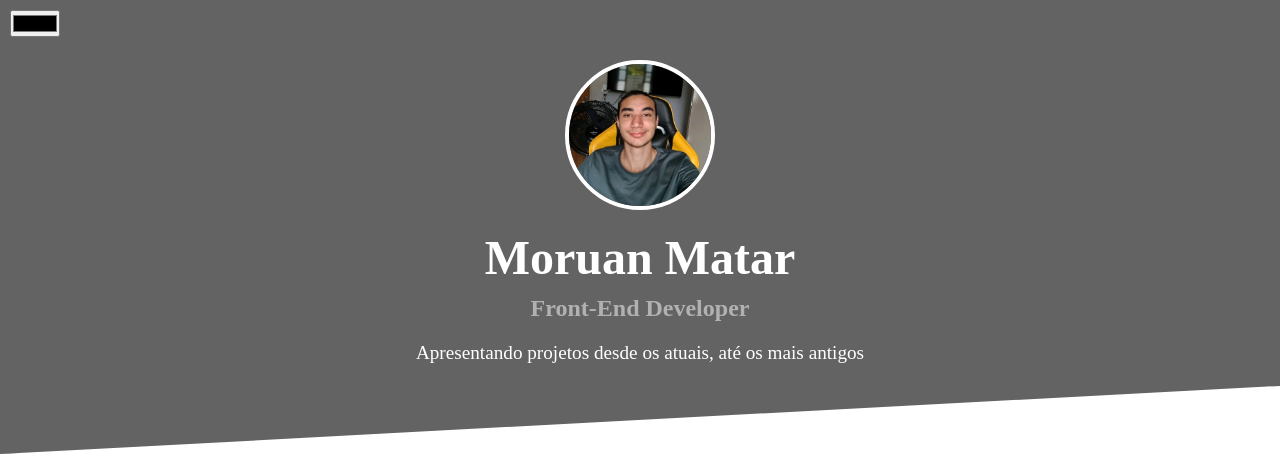
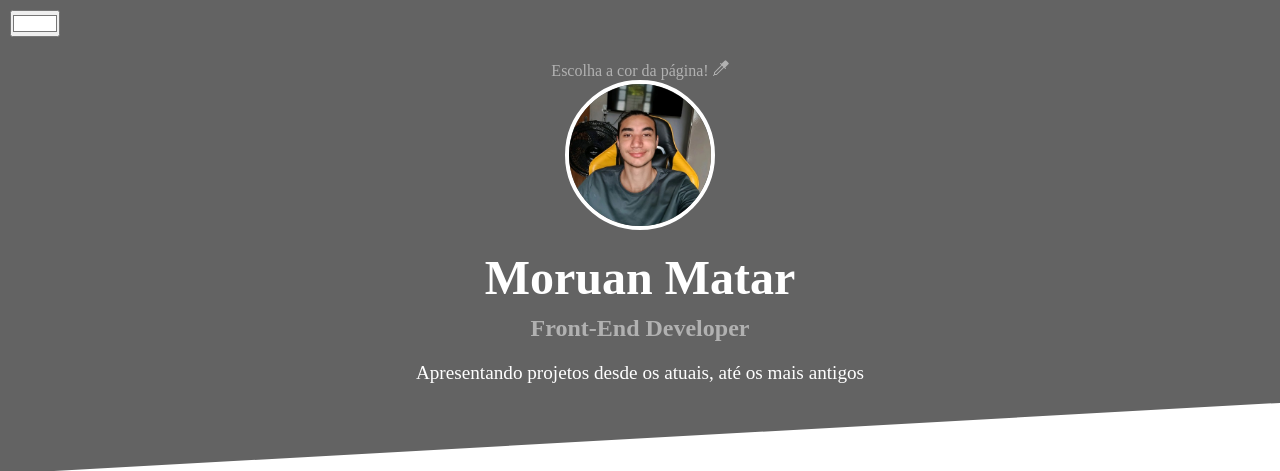
Before and after one commit to Moruan06/Projetos-JS, a plain HTML site: page index.html in a window 1280 px wide. Shown: the top 471 px of the page. Drawn offline with Linux system fonts and the light colour scheme.

Commit message:
Refactor color picker section with label and icon for better usability

```diff
--- a/index.html
+++ b/index.html
@@ -8,7 +8,13 @@
   </head>
   <body>
     <section class="hero">
-      <input type="color" id="colorPicker">
+    <div class="backgroundSelector">
+        <input name="colorPicker" type="color" id="colorPicker" value="#ffffff">
+        <label for="colorPicker">Escolha a cor da página!</label>
+        <svg xmlns="http://www.w3.org/2000/svg" width="16" height="16" fill="currentColor" class="bi bi-eyedropper" viewBox="0 0 16 16">
+            <path d="M13.354.646a1.207 1.207 0 0 0-1.708 0L8.5 3.793l-.646-.647a.5.5 0 1 0-.708.708L8.293 5l-7.147 7.146A.5.5 0 0 0 1 12.5v1.793l-.854.853a.5.5 0 1 0 .708.707L1.707 15H3.5a.5.5 0 0 0 .354-.146L11 7.707l1.146 1.147a.5.5 0 0 0 .708-.708l-.647-.646 3.147-3.146a1.207 1.207 0 0 0 0-1.708zM2 12.707l7-7L10.293 7l-7 7H2z"/>
+        </svg>
+    </div>
       <img src="profile.png" alt="Minha foto" class="hero-photo" />
       <a href="https://github.com/moruan06"><h1 class="hero-name">Moruan Matar</h1></a>
       <p class="hero-title">Front-End Developer</p>
```
